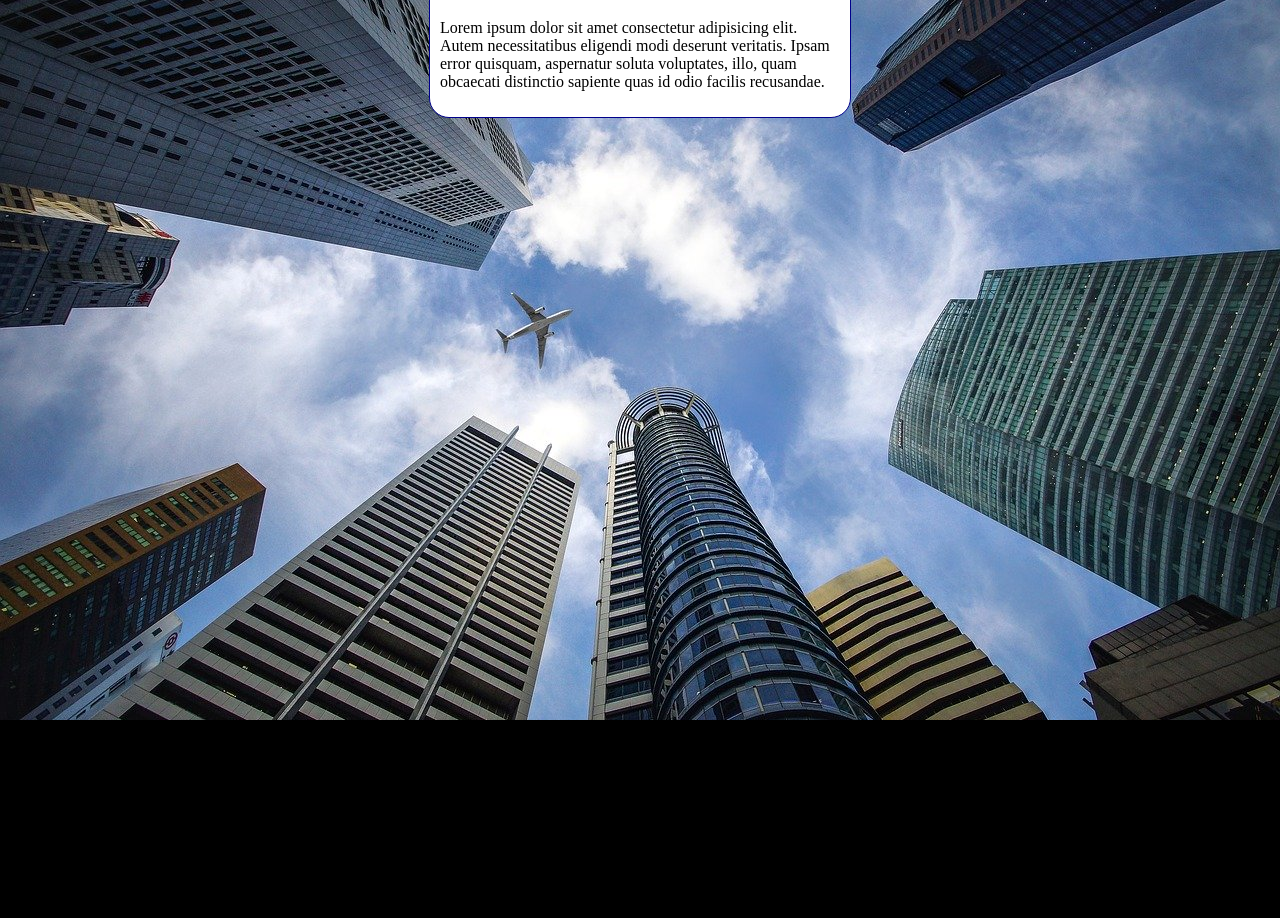
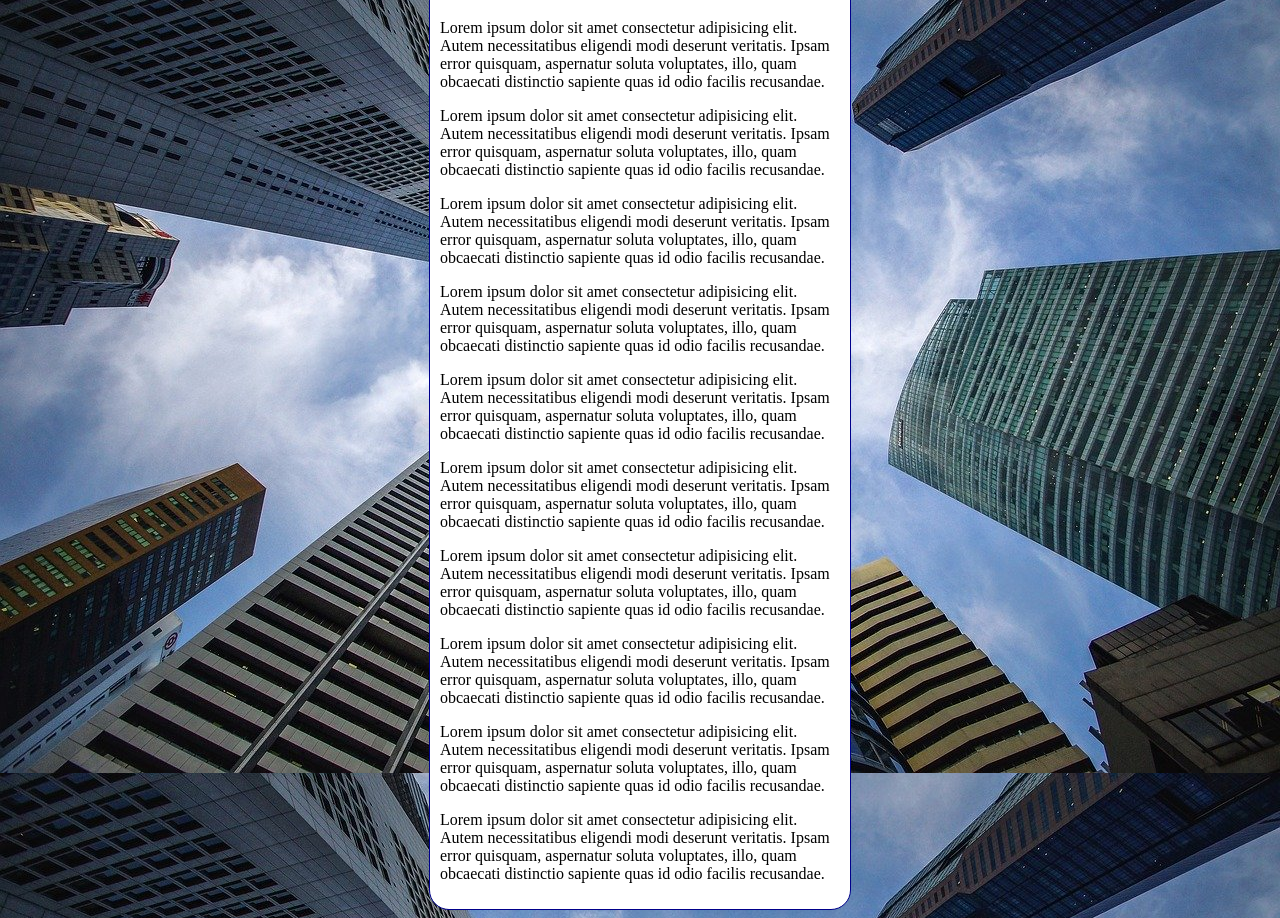
Before and after one commit to BernardoSohne/html-css, a plain HTML site: page Exercícios/ex022/fundo006.html in a window 1280 px wide. Shown: the part 80-998 px from the top of the page. Before the commit the page ends 800 px from the top, so only its background shows below. Drawn offline with Linux system fonts and the light colour scheme.

Commit message:
fundo 6 do exercício 22

```diff
--- a/Exercícios/ex022/fundo006.html
+++ b/Exercícios/ex022/fundo006.html
@@ -7,11 +7,17 @@
 
     <style>
     body {
-        background-color: black;
+        /*background-color: black;
         background-image: url("imagens/wallpaper002.jpg");
         background-position: center top;
         background-repeat: no-repeat;
         background-size: cover;
+        background-attachment: fixed;*/
+
+
+        background: black url("imagens/wallpaper002.jpg") center center no-repeat fixed;
+        background-size: cover;
+
     }
 
     main {
@@ -29,7 +35,26 @@
 <body>
     <main>
     <h1>teste de imagem de fundo</h1>
-    <p>Lorem ipsum dolor sit amet consectetur adipisicing elit. Autem necessitatibus eligendi modi deserunt veritatis. Ipsam error quisquam, aspernatur soluta voluptates, illo, quam obcaecati distinctio sapiente quas id odio facilis recusandae.</p>
+    <p> Lorem ipsum dolor sit amet consectetur adipisicing elit. Autem necessitatibus eligendi modi deserunt veritatis. Ipsam error quisquam, aspernatur soluta voluptates, illo, quam obcaecati distinctio sapiente quas id odio facilis recusandae.
+    </p>
+    <p> Lorem ipsum dolor sit amet consectetur adipisicing elit. Autem necessitatibus eligendi modi deserunt veritatis. Ipsam error quisquam, aspernatur soluta voluptates, illo, quam obcaecati distinctio sapiente quas id odio facilis recusandae.
+    </p>
+    <p> Lorem ipsum dolor sit amet consectetur adipisicing elit. Autem necessitatibus eligendi modi deserunt veritatis. Ipsam error quisquam, aspernatur soluta voluptates, illo, quam obcaecati distinctio sapiente quas id odio facilis recusandae.
+    </p>
+    <p> Lorem ipsum dolor sit amet consectetur adipisicing elit. Autem necessitatibus eligendi modi deserunt veritatis. Ipsam error quisquam, aspernatur soluta voluptates, illo, quam obcaecati distinctio sapiente quas id odio facilis recusandae.
+    </p>
+    <p> Lorem ipsum dolor sit amet consectetur adipisicing elit. Autem necessitatibus eligendi modi deserunt veritatis. Ipsam error quisquam, aspernatur soluta voluptates, illo, quam obcaecati distinctio sapiente quas id odio facilis recusandae.
+    </p>
+    <p> Lorem ipsum dolor sit amet consectetur adipisicing elit. Autem necessitatibus eligendi modi deserunt veritatis. Ipsam error quisquam, aspernatur soluta voluptates, illo, quam obcaecati distinctio sapiente quas id odio facilis recusandae.
+    </p>
+    <p> Lorem ipsum dolor sit amet consectetur adipisicing elit. Autem necessitatibus eligendi modi deserunt veritatis. Ipsam error quisquam, aspernatur soluta voluptates, illo, quam obcaecati distinctio sapiente quas id odio facilis recusandae.
+    </p>
+    <p> Lorem ipsum dolor sit amet consectetur adipisicing elit. Autem necessitatibus eligendi modi deserunt veritatis. Ipsam error quisquam, aspernatur soluta voluptates, illo, quam obcaecati distinctio sapiente quas id odio facilis recusandae.
+    </p>
+    <p> Lorem ipsum dolor sit amet consectetur adipisicing elit. Autem necessitatibus eligendi modi deserunt veritatis. Ipsam error quisquam, aspernatur soluta voluptates, illo, quam obcaecati distinctio sapiente quas id odio facilis recusandae.
+    </p>
+    <p> Lorem ipsum dolor sit amet consectetur adipisicing elit. Autem necessitatibus eligendi modi deserunt veritatis. Ipsam error quisquam, aspernatur soluta voluptates, illo, quam obcaecati distinctio sapiente quas id odio facilis recusandae.
+    </p>
     </main>
 </body>
 </html>
```
